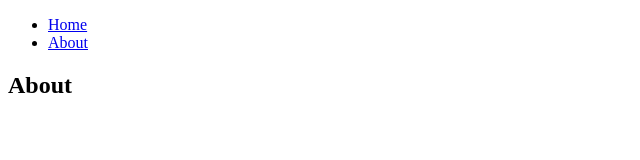
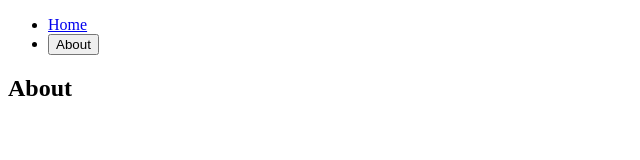
Before and after one commit to jiwonmik/React-Router-Dom-V6, a React (Create React App) app: page /about in a window 1280 px wide. Shown: the top 160 px of the page, without its empty margins (0-640 px from the left). Built offline with nearby package versions, Linux system fonts and the light colour scheme.

Commit message:
feat: useNavigate

```diff
--- a/src/components/Header.tsx
+++ b/src/components/Header.tsx
@@ -1,11 +1,15 @@
-import { Link } from 'react-router-dom';
+import { Link, useNavigate } from 'react-router-dom';
 
 function Header(){
+    const navigate = useNavigate();
+    const onAboutClick = () => {
+        navigate("/about");
+    };
     return (
         <header>
             <ul>
                 <li><Link to="/">Home</Link></li>
-                <li><Link to="/about">About</Link></li>
+                <li><button onClick={onAboutClick}>About</button></li>
             </ul>
         </header>
     );
```
